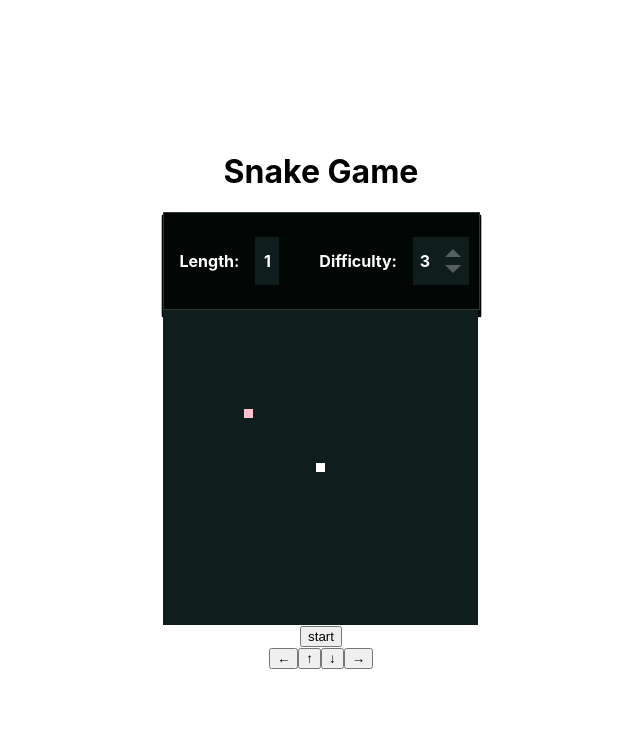
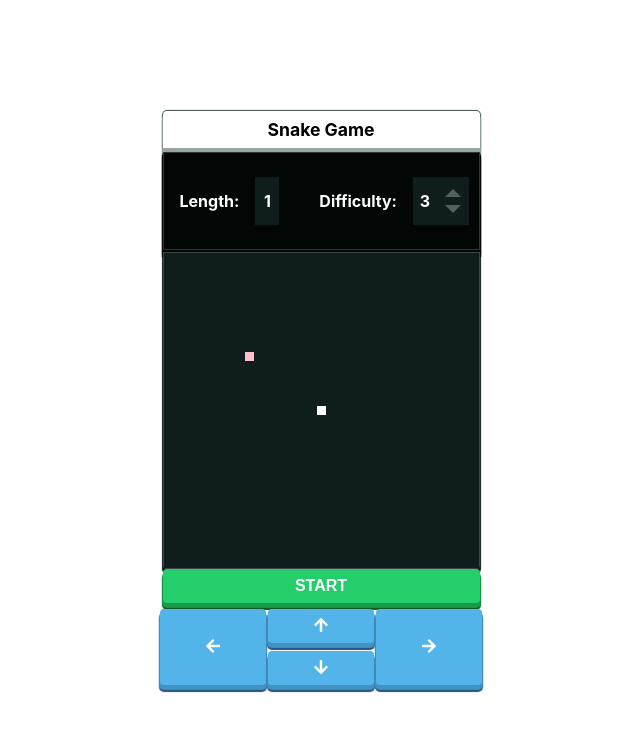
Before and after one commit to Akiyoshi999/hook-snake-game, a React (Create React App) app: page / in a window 1280 px wide. Shown: the top 732 px of the page, without its empty margins (319-959 px from the left). Built offline with nearby package versions, Linux system fonts and the light colour scheme.

Commit message:
見た目の整理

```diff
--- a/package.json
+++ b/package.json
@@ -3,6 +3,9 @@
   "version": "0.1.0",
   "private": true,
   "dependencies": {
+    "@fortawesome/fontawesome-svg-core": "^1.2.35",
+    "@fortawesome/free-solid-svg-icons": "^5.15.3",
+    "@fortawesome/react-fontawesome": "^0.1.14",
     "@testing-library/jest-dom": "^5.11.10",
     "@testing-library/react": "^11.2.6",
     "@testing-library/user-event": "^12.8.3",
--- a/src/components/Button.jsx
+++ b/src/components/Button.jsx
@@ -12,14 +12,24 @@
   return (
     <div className="button">
       {status === GameStatus.gameover && (
-        <button onClick={onRestart}>gameover</button>
+        <button className="btn btn-gameover" onClick={onRestart}>
+          gameover
+        </button>
       )}
-      {status === GameStatus.init && <button onClick={onStart}>start</button>}
+      {status === GameStatus.init && (
+        <button className="btn btn-init" onClick={onStart}>
+          start
+        </button>
+      )}
       {status === GameStatus.suspend && (
-        <button onClick={onStart}>start</button>
+        <button className="btn btn-suspended" onClick={onStart}>
+          start
+        </button>
       )}
       {status === GameStatus.playing && (
-        <button onClick={onSuspend}>stop</button>
+        <button className="btn btn-playing" onClick={onSuspend}>
+          stop
+        </button>
       )}
     </div>
   )
--- a/src/components/ManipulationPanel.jsx
+++ b/src/components/ManipulationPanel.jsx
@@ -1,3 +1,10 @@
+import {
+  faArrowDown,
+  faArrowLeft,
+  faArrowRight,
+  faArrowUp,
+} from '@fortawesome/free-solid-svg-icons'
+import { FontAwesomeIcon } from '@fortawesome/react-fontawesome'
 import React from 'react'
 
 const ManipulationPanel = ({ onChange }) => {
@@ -8,10 +15,20 @@
 
   return (
     <div className="manipulation-panel">
-      <button onClick={onLeft}>←</button>
-      <button onClick={onUp}>↑</button>
-      <button onClick={onDown}>↓</button>
-      <button onClick={onRight}>→</button>
+      <button className="manipulation-btn btn btn-left" onClick={onLeft}>
+        <FontAwesomeIcon icon={faArrowLeft} />
+      </button>
+      <div>
+        <button className="manipulation-btn btn btn-up" onClick={onUp}>
+          <FontAwesomeIcon icon={faArrowUp} />
+        </button>
+        <button className="manipulation-btn btn btn-down" onClick={onDown}>
+          <FontAwesomeIcon icon={faArrowDown} />
+        </button>
+      </div>
+      <button className="manipulation-btn btn btn-right" onClick={onRight}>
+        <FontAwesomeIcon icon={faArrowRight} />
+      </button>
     </div>
   )
 }
--- a/src/index.css
+++ b/src/index.css
@@ -5,6 +5,17 @@
     sans-serif;
   -webkit-font-smoothing: antialiased;
   -moz-osx-font-smoothing: grayscale;
+}
+.title-container {
+  border-radius: 4px 4px 0px 0px;
+  box-shadow: 0px 4px 1px 1px #97a5a5, 0px 6px 1px 1px #3c4a4a,
+    0px 0px 1px 1px #3c4a4a;
+}
+
+.title {
+  margin: 0;
+  padding: 8px;
+  font-size: 1.1rem;
 }
 
 /*borderを含めた幅で要素の幅が計算されるように*/
@@ -40,6 +51,12 @@
 .field {
   display: flex;
   flex-wrap: wrap;
+  margin-top: 2px;
+  color: white;
+  background: #0f1d1d;
+  border-radius: 0 0 4px 4px;
+  border: 1px solid #ffffff30;
+  box-shadow: 0px 4px 1px 1px #0c1818, 0px 6px 1px;
 }
 
 .snake {
@@ -126,3 +143,88 @@
   transform: scale(0.8);
   opacity: 0.8;
 }
+
+.btn {
+  border: 0;
+  cursor: pointer;
+  color: white;
+  border-radius: 4px;
+  width: 100%;
+  font-weight: bold;
+  padding: 8px 16px;
+  font-size: 1rem;
+  text-transform: uppercase;
+  transition: all ease 0.2s;
+}
+
+.btn-init,
+.btn-suspended {
+  box-shadow: 0px 4px 1px 1px #199a4b, 0px 6px 1px 1px #0b5420;
+  background: #23ce6b;
+}
+
+.btn-playing {
+  box-shadow: 0px 4px 1px 1px #d4a752, 0px 6px 1px 1px #956933;
+  background: #ffd166;
+}
+
+.btn-gameover {
+  box-shadow: 0px 4px 1px 1px #ce3959, 0px 6px 1px 1px #8b1c2c;
+  background: #ef476f;
+}
+
+.btn:focus {
+  outline: 0;
+}
+.btn:active {
+  box-shadow: 0px 0px 0px 0px;
+  transform: translateY(6px);
+}
+
+.btn-init:active,
+.btn-suspended:active {
+  background: #20bd60;
+}
+
+.btn-playing:active {
+  background: #eabc5c;
+}
+
+.btn-gameover:active {
+  background: #de4064;
+}
+
+.manipulation-panel {
+  margin-top: 2px;
+  display: flex;
+  justify-content: center;
+}
+
+.manipulation-btn {
+  min-width: 106px;
+  margin: 4px 2px;
+  background: #52b4e8;
+  box-shadow: 0px 4px 1px 1px #4293c4, 0px 6px 1px 1px #21507b;
+}
+
+.btn-move:active {
+  background: #4293c4;
+}
+
+.btn-left,
+.btn-right {
+  min-width: 106px;
+  width: 106px;
+}
+.btn-left {
+  margin-left: 0;
+}
+.btn-right {
+  margin-right: 0;
+}
+
+.btn-up,
+.btn-down {
+  margin-left: 0px;
+  margin-right: 0px;
+}
```
Also changed, not shown: 1 other file (tests, documents, lock files or other folders).
